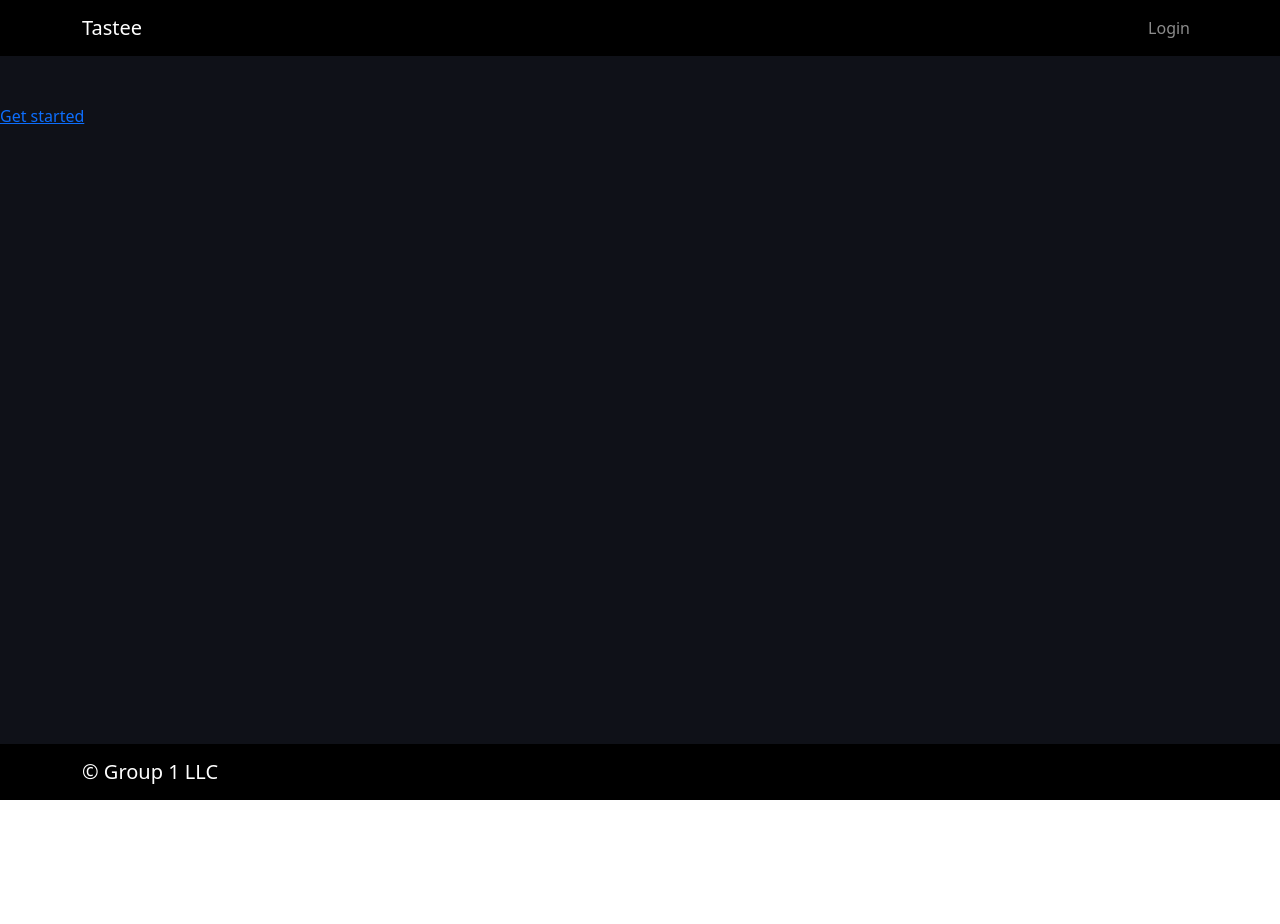
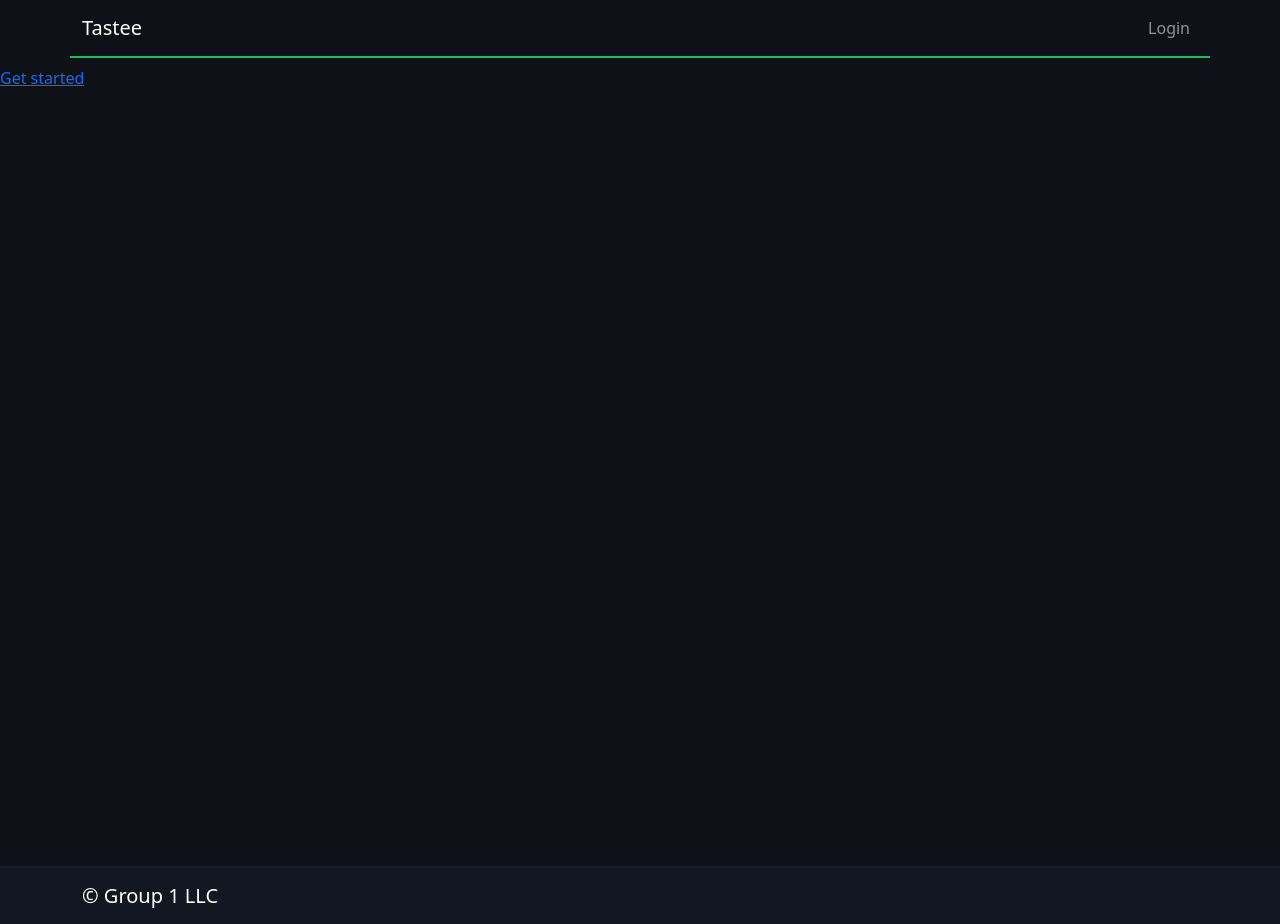
Before and after one commit to cop4808-spring-2023-fullstack-web/final-project-lkfau, a React (Create React App) app in the folder frontend/: page / in a window 1280 px wide. Before the commit the page ends 800 px from the top, so only its background shows below. Built offline with nearby package versions, Linux system fonts and the light colour scheme; no server answers; the HTML template or start-up script is replaced by a standard one.

Commit message:
navbar/footer, location

```diff
--- a/frontend/src/App.js
+++ b/frontend/src/App.js
@@ -7,6 +7,7 @@ import NotFound from "./Components/Pages/NotFound/NotFound";
 import { BrowserRouter as Router, Routes, Route } from "react-router-dom";
 import ProtectedRoute from "./Components/Auth/ProtectedRoute/ProtectedRoute";
 import { UserAuthContextProvider } from "./Components/Auth/Context/Context";
+import { LocationContextProvider } from "./Components/Auth/Context/LocationContext";
 import useUserAuth from "./Components/Auth/Hooks/useUserAuth";
 import "bootstrap/dist/css/bootstrap.min.css";
 import LoginSignup from "./Components/Pages/LogInSignUp/LogInSignUp";
@@ -42,6 +43,7 @@ const LoginController = () => {
 function App() {
   return (
     <UserAuthContextProvider>
+      <LocationContextProvider>
       <Router>
         <Routes>
           <Route path="/" element={<Loader/>}>
@@ -72,6 +74,8 @@ function App() {
           </Route>
         </Routes>
       </Router>
+
+      </LocationContextProvider>
     </UserAuthContextProvider>
   );
 }
--- /dev/null
+++ b/frontend/src/Components/Auth/Context/LocationContext.js
@@ -0,0 +1,29 @@
+import { createContext, useState } from "react";
+
+export const locationContext = createContext();
+
+export function LocationContextProvider({ children }) {
+  const [location, setLocation] = useState(null);
+
+  const getLocation = () => {
+    if (navigator.geolocation) {
+      navigator.geolocation.getCurrentPosition((pos) =>
+        setLocation({
+          latitude: pos.coords.latitude,
+          longitude: pos.coords.longitude,
+        })
+      );
+    }
+  };
+
+  return (
+    <locationContext.Provider
+      value={{
+        location,
+        getLocation
+      }}
+    >
+      {children}
+    </locationContext.Provider>
+  );
+}
--- /dev/null
+++ b/frontend/src/Components/Auth/Hooks/useLocationInfo.js
@@ -0,0 +1,8 @@
+import { useContext } from 'react';
+import { locationContext } from '../Context/LocationContext';
+
+const useLocationInfo = () => {
+  return useContext(locationContext);
+}
+
+export default useLocationInfo;
--- a/frontend/src/Components/Layout/Footer/Footer.js
+++ b/frontend/src/Components/Layout/Footer/Footer.js
@@ -1,8 +1,9 @@
 import Container from "react-bootstrap/Container";
 import Navbar from "react-bootstrap/Navbar";
+import styles from './Footer.module.css'
 const Footer = () => {
   return (
-    <Navbar className="bg-black mt-5" variant="dark">
+    <Navbar className={styles.footer} variant="dark">
       <Container>
         <Navbar.Brand>&copy; Group 1 LLC</Navbar.Brand>
       </Container>
--- /dev/null
+++ b/frontend/src/Components/Layout/Footer/Footer.module.css
@@ -0,0 +1,4 @@
+.footer {
+  border-top: 2px solid var(--primary);
+  background-color: var(--dark);
+}
--- a/frontend/src/Components/Layout/Layout/Layout.js
+++ b/frontend/src/Components/Layout/Layout/Layout.js
@@ -1,5 +1,4 @@
 import { Outlet } from "react-router-dom";
-
 import styles from "./Layout.module.css";
 import NavBar from "../NavBar/NavBar";
 import Footer from "../Footer/Footer";
--- a/frontend/src/Components/Layout/Layout/Layout.module.css
+++ b/frontend/src/Components/Layout/Layout/Layout.module.css
@@ -9,5 +9,5 @@
 
 .content {
   flex-grow: 1;
-  display: flex;
+  min-height: 100vh;
 }
--- a/frontend/src/Components/Layout/NavBar/NavBar.js
+++ b/frontend/src/Components/Layout/NavBar/NavBar.js
@@ -6,8 +6,8 @@ import useUserAuth from "../../Auth/Hooks/useUserAuth";
 const NavBar = () => {
   const { user, logOut } = useUserAuth();
   return (
-    <Navbar className="bg-black mb-5" sticky="top" variant="dark" expand="md">
-      <Container>
+    <Navbar style={{backgroundColor: 'var(--bg)'}} sticky="top" variant="dark" expand="md">
+      <Container style={{paddingBottom: '0.5rem', borderBottom: '2px solid var(--accent)'}}>
         <Navbar.Brand as={Link} to="/">
           Tastee
         </Navbar.Brand>
--- a/frontend/src/Components/Pages/Search/Search.js
+++ b/frontend/src/Components/Pages/Search/Search.js
@@ -1,5 +1,21 @@
+import Container from 'react-bootstrap/Container'
+import { useEffect } from 'react';
+import useLocationInfo from '../../Auth/Hooks/useLocationInfo';
 const Search = () => {
-  return <h1>Search</h1>;
+  const array = [1, 1, 1, 1, 1, 1, 1, 1, 1, 1, 1, 1, 1, 1, 1, 1, 1]
+  const {location, getLocation} = useLocationInfo();
+  console.log(location);
+  useEffect(() => {
+    if (location == null) {
+      getLocation();
+    }
+  })
+  return (
+    <Container>
+      <h1>Search</h1>
+      {array.map(el => <div className="m-5 p=5">test</div>)}
+    </Container>
+  );
 };
 
 export default Search;
--- a/frontend/src/Components/UI/Searchbar.js
+++ b/frontend/src/Components/UI/Searchbar.js
@@ -4,6 +4,7 @@ import Form from 'react-bootstrap/Form'
 import { FontAwesomeIcon } from '@fortawesome/react-fontawesome'
 import { faMagnifyingGlass } from '@fortawesome/free-solid-svg-icons'
 const Searchbar = (props) => {
+
   return (
     <div className={`${styles.container} ${props.className}`}>
       <div className="w-100">
@@ -19,7 +20,6 @@ const Searchbar = (props) => {
         </InputGroup.Text >
       </InputGroup>
       </div>
-
     </div>
   )
 }
--- a/frontend/src/index.css
+++ b/frontend/src/index.css
@@ -11,6 +11,7 @@ body {
   --dark: #121821;
   --bg: #0F1118;
   --stroke: #1A2E3D;
+  scrollbar-color: black black;
 }
 
 .form-control:focus {
@@ -21,3 +22,18 @@ code {
   font-family: source-code-pro, Menlo, Monaco, Consolas, 'Courier New',
     monospace;
 }
+
+.react-custom-scrollbars .thumb-vertical {
+  background-color: #555;
+  border-radius: 10px;
+}
+
+/* Customize the scrollbar track */
+.react-custom-scrollbars .track-vertical {
+  background-color: #f1f1f1;
+}
+
+/* Hide the scrollbar corner */
+.react-custom-scrollbars .corner {
+  background-color: #f1f1f1;
+}
```
Also changed, not shown: frontend/src/Components/Auth/Context/Context.js (+5 -6 lines), 1 other file (tests, documents, lock files or other folders).
